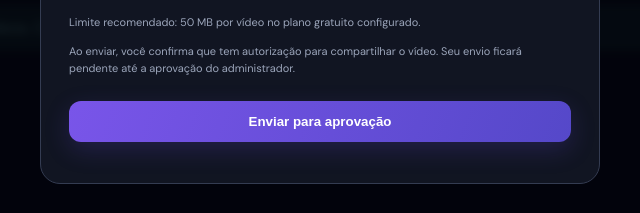
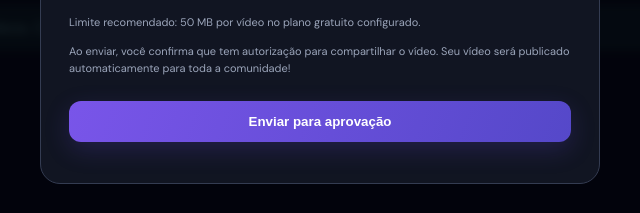
Before and after one commit to wagnerrodriguessilva128-bit/versoparty, a plain HTML site: page index.html in a window 1280 px wide. Both pictures are taken after a click on the button "＋ Enviar vídeo". Shown: the part 570-783 px from the top of the page, 320-960 px from the left. Drawn offline with nearby package versions, Linux system fonts and the light colour scheme; no server answers.

Commit message:
Update index.html

```diff
--- a/index.html
+++ b/index.html
@@ -51,7 +51,7 @@
       </div>
       <div id="fileArea"><label>Escolha o vídeo (MP4, WebM ou MOV)<input id="videoFile" type="file" accept="video/mp4,video/webm,video/quicktime"></label><small>Limite recomendado: 50 MB por vídeo no plano gratuito configurado.</small></div>
       <div id="youtubeArea" class="hidden"><label>Link do YouTube<input id="youtubeUrl" type="url" placeholder="https://www.youtube.com/watch?v=..."></label></div>
-      <p class="consent">Ao enviar, você confirma que tem autorização para compartilhar o vídeo. Seu envio ficará pendente até a aprovação do administrador.</p>
+      <p class="consent">Ao enviar, você confirma que tem autorização para compartilhar o vídeo. Seu vídeo será publicado automaticamente para toda a comunidade!</p>
       <button class="primary full" id="submitUpload" type="submit">Enviar para aprovação</button>
       <p id="formStatus" class="form-status" role="status"></p>
     </form>
```
